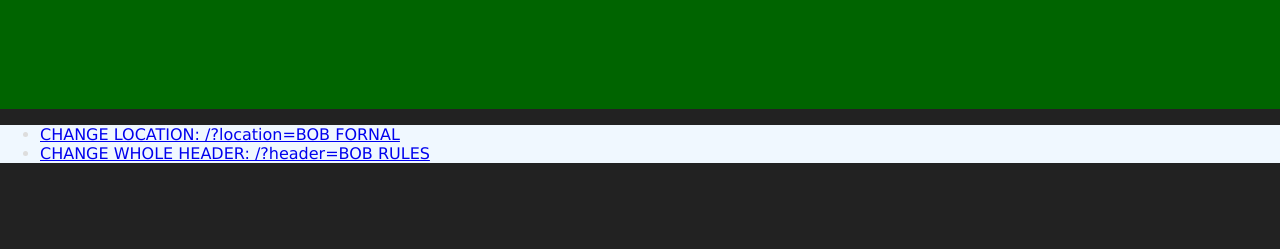
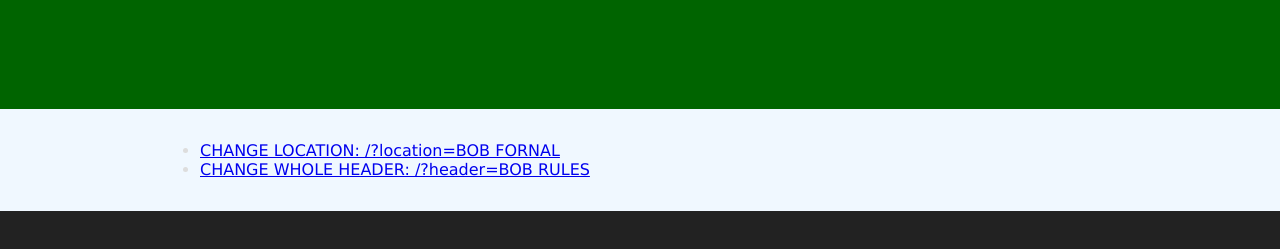
Before and after one commit to bob-fornal/leaf-map-test-html-space, a website: page index.html in a window 1280 px wide. Shown: the part 191-440 px from the top of the page. Drawn offline with Linux system fonts and the light colour scheme.

Commit message:
Update style.css

```diff
--- a/style.css
+++ b/style.css
@@ -21,4 +21,5 @@ body {
 
 .functionality {
   background-color: aliceblue;
+  padding: 1em 10em;
 }
```
